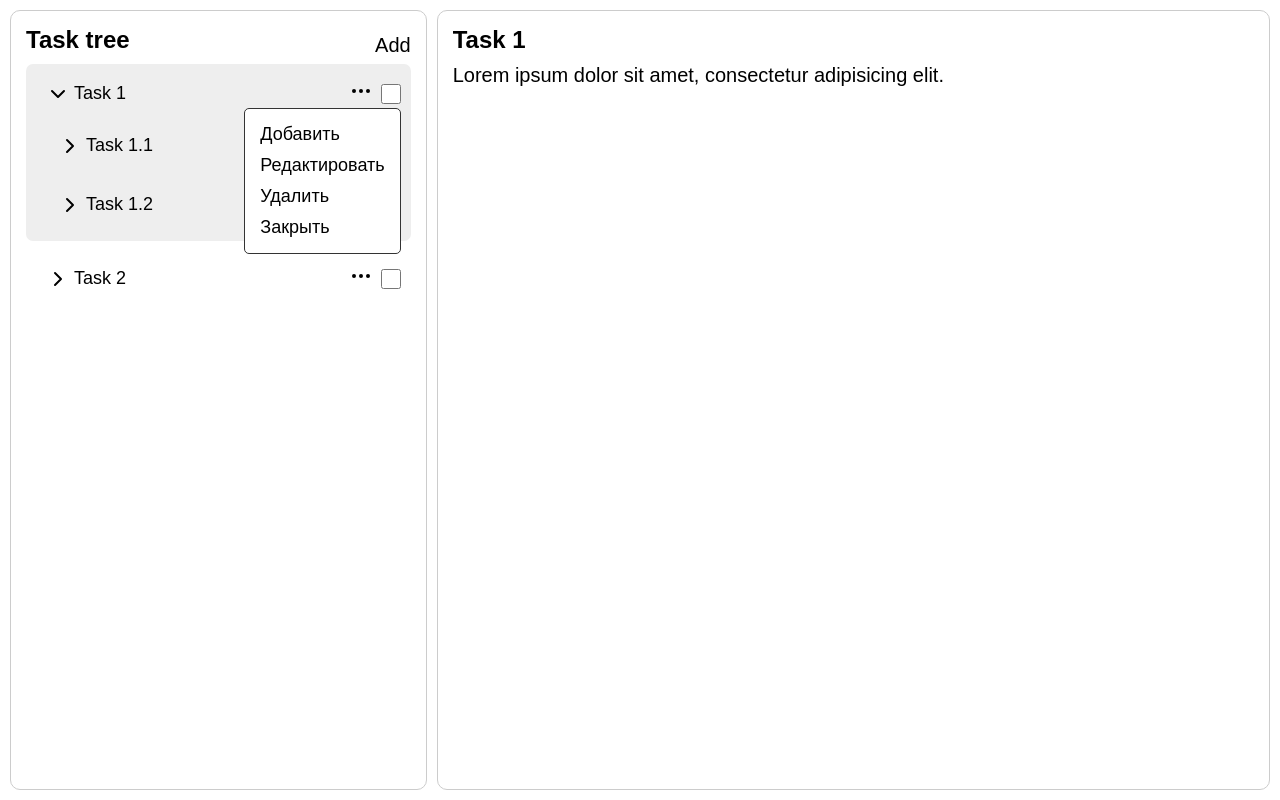
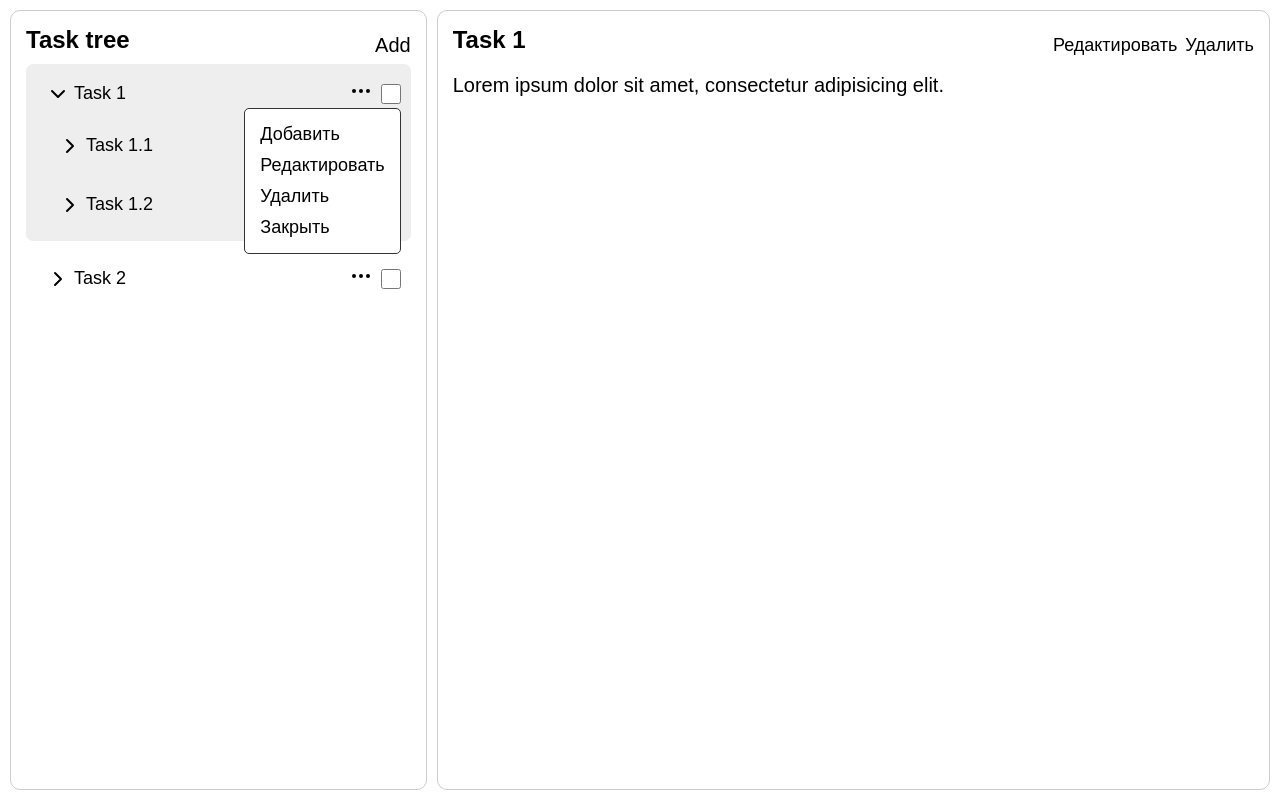
Before and after one commit to pablosukaban/testovoe-apricode, a React (Vite) app: page / in a window 1280 px wide. Both pictures are taken after a click on the element 360 px from the left and 93 px from the top of the page. Built offline with nearby package versions, Linux system fonts and the light colour scheme.

Commit message:
разметка для изменения в пост вью

```diff
--- a/src/components/TaskView.tsx
+++ b/src/components/TaskView.tsx
@@ -1,16 +1,92 @@
 import { observer } from 'mobx-react-lite';
 import taskState from '../store/TaskState.ts';
+import { useEffect, useRef, useState } from 'react';
+
+type ViewTaskProps = {
+  startEditing: () => void;
+};
+
+const ViewTask = observer(({ startEditing }: ViewTaskProps) => {
+  return (
+    <>
+      <div className={'view-header'}>
+        {taskState.chosenTask ? (
+          <>
+            <h2>{taskState.chosenTask.title}</h2>
+            <div className={'buttons'}>
+              <button onClick={startEditing}>Редактировать</button>
+              <button>Удалить</button>
+            </div>
+          </>
+        ) : (
+          <h1>Выберите задачу</h1>
+        )}
+      </div>
+      <div className={'view-body'}>
+        {taskState.chosenTask && <p>{taskState.chosenTask.description}</p>}
+      </div>
+    </>
+  );
+});
+
+type ViewEditProps = {
+  cancelEditing: () => void;
+};
+
+const ViewEdit = observer(({ cancelEditing }: ViewEditProps) => {
+  const [editTitleValue, setEditTitleValue] = useState(
+    taskState.chosenTask ? taskState.chosenTask.title : '',
+  );
+  const [editDescriptionValue, setEditDescriptionValue] = useState(
+    taskState.chosenTask ? taskState.chosenTask.description : '',
+  );
+
+  const titleRef = useRef<HTMLInputElement>(null);
+
+  useEffect(() => {
+    titleRef.current?.focus();
+  }, []);
+
+  return (
+    <>
+      <div className={'view-header'}>
+        <input
+          ref={titleRef}
+          value={editTitleValue}
+          onChange={(e) => setEditTitleValue(e.target.value)}
+        />
+        <div className={'buttons'}>
+          <button>Сохранить</button>
+          <button onClick={cancelEditing}>Отменить</button>
+        </div>
+      </div>
+      <div className={'view-body'}>
+        <textarea
+          value={editDescriptionValue}
+          onChange={(e) => setEditDescriptionValue(e.target.value)}
+        />
+      </div>
+    </>
+  );
+});
 
 const TaskView = observer(() => {
+  const [isEditing, setIsEditing] = useState(false);
+
+  const handleStartEditing = () => {
+    setIsEditing(true);
+  };
+
+  const handleCancelEditing = () => {
+    setIsEditing(false);
+  };
+
   return (
     <div className={'view-container'}>
-      {taskState.chosenTask ? (
-        <>
-          <h2>{taskState.chosenTask.title}</h2>
-          <p>{taskState.chosenTask.description}</p>
-        </>
+      {isEditing ? (
+        <ViewEdit cancelEditing={handleCancelEditing} />
       ) : (
-        <h1>Выберите задачу</h1>
+        <ViewTask startEditing={handleStartEditing} />
       )}
     </div>
   );
--- a/src/styles.scss
+++ b/src/styles.scss
@@ -140,6 +140,14 @@ h2 {
   }
 }
 
+
+input {
+  width: 100%;
+  padding: 7px;
+  border: 1px solid $gray;
+  border-radius: 5px;
+}
+
 .task-options {
   display: flex;
   align-items: center;
@@ -153,12 +161,6 @@ h2 {
   display: flex;
   gap: 4px;
 
-  input {
-    width: 100%;
-    padding: 5px;
-    border: 1px solid $gray;
-    border-radius: 5px;
-  }
 
   button {
     background: transparent;
@@ -186,4 +188,59 @@ h2 {
     margin-bottom: 10px;
     font-size: 1.25rem;
   }
+
+  display: flex;
+  flex-direction: column;
+  gap: 10px;
 }
+
+.view-header {
+  width: 100%;
+
+  display: flex;
+  justify-content: space-between;
+  align-items: center;
+  gap: 1rem;
+
+  .buttons {
+    display: flex;
+    gap: 8px;
+    align-items: center;
+
+    button {
+      background: transparent;
+      border: none;
+      outline: none;
+
+      font-size: 1.125rem;
+      font-weight: 500;
+
+      cursor: pointer;
+
+      &:hover {
+        text-decoration: underline;
+      }
+    }
+  }
+
+  input {
+    font-size: 1.25rem;
+  }
+}
+
+.view-body {
+  width: 100%;
+  height: 100%;
+
+  textarea {
+    width: 100%;
+
+    height: 100%;
+    padding: 5px;
+    border: 1px solid $gray;
+    border-radius: 5px;
+
+    font-size: 1.125rem;
+    resize: none;
+  }
+}
```
